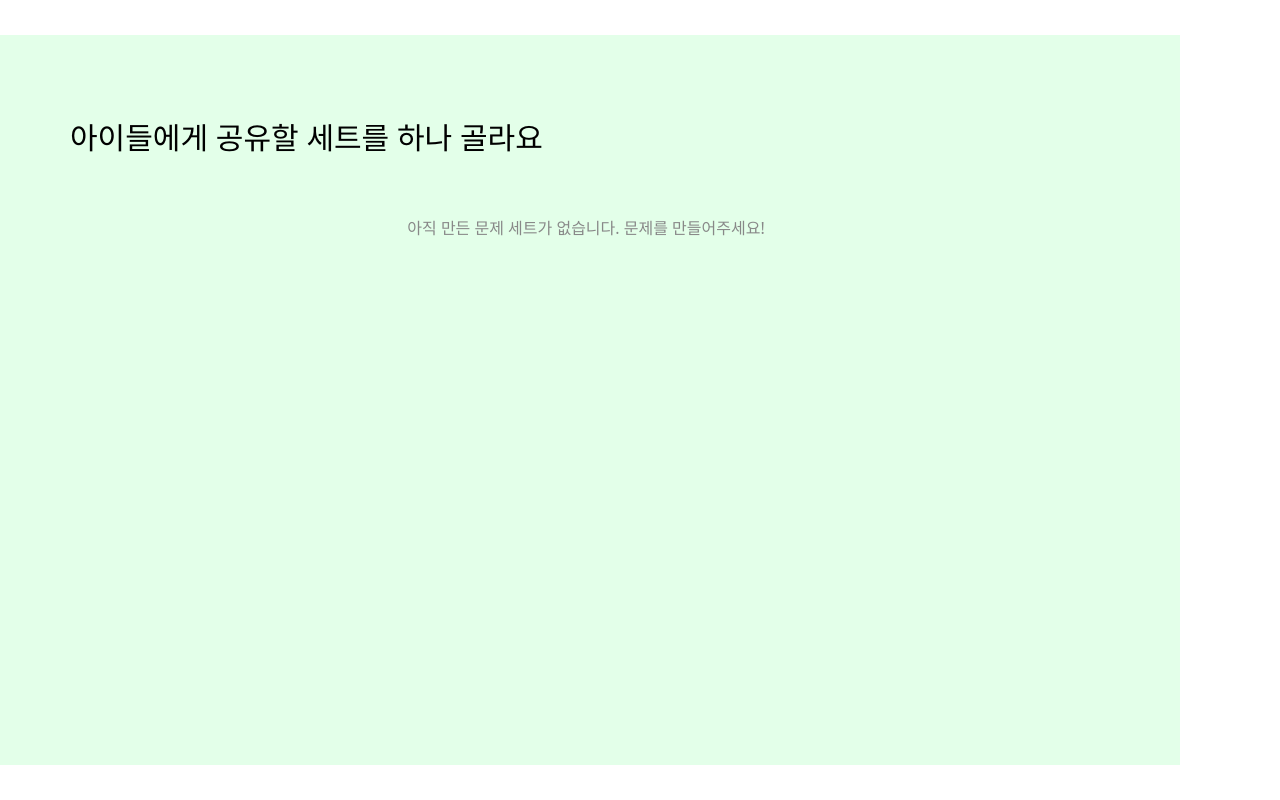
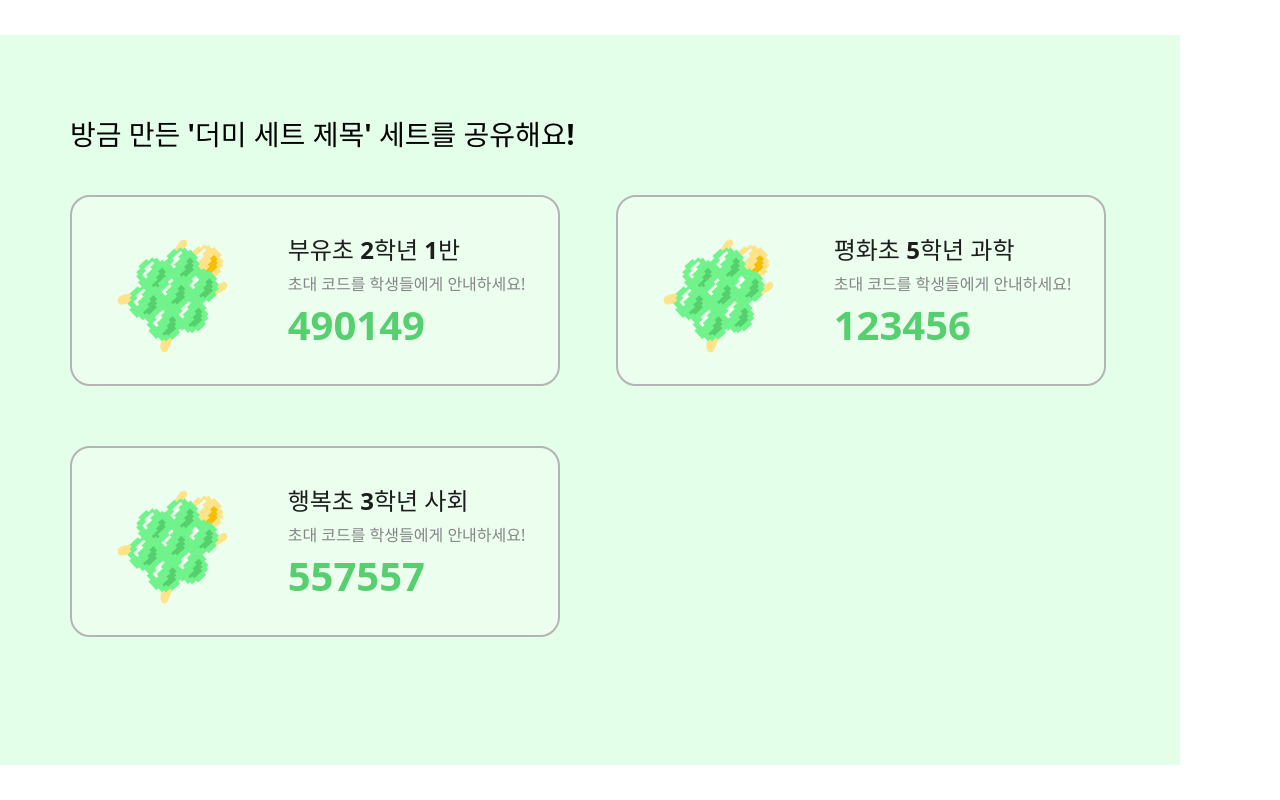
Before and after one commit to bbongturtleQueen/FE, a React (Vite) app: page /tch/chooseset in a window 1280 px wide. Built offline with nearby package versions, Linux system fonts and the light colour scheme.

Commit message:
Fix :: 선생님 세트 고르는 페이지 수정

```diff
--- a/src/App.jsx
+++ b/src/App.jsx
@@ -30,7 +30,6 @@ import Signup from './pages/teacher/signup.jsx';
 import Ready from './pages/teacher/ready.jsx';
 import MakeProblem from './pages/teacher/makeproblem.jsx';
 import ChooseSet from './pages/teacher/chooseset.jsx';
-import EnterCode from './pages/teacher/entercode.jsx';
 
 // 기본 배경음악 컴포넌트
 function BackgroundMusic() {
@@ -98,7 +97,6 @@ export default function App() {
         <Route path="/tch/ready" element={<Ready/>}/>
         <Route path="/tch/makeproblem" element={<MakeProblem />} />
         <Route path="/tch/chooseset" element={<ChooseSet/>} />
-        <Route path="/tch/entercode" element={<EnterCode/>} />
       </Routes>
     </BrowserRouter>
   );
--- a/src/pages/teacher/chooseset.jsx
+++ b/src/pages/teacher/chooseset.jsx
@@ -1,6 +1,5 @@
 import React, { useState, useEffect } from 'react';
-import { useNavigate } from 'react-router-dom';
-import styled from 'styled-components';
+import styled from 'styled-components'; // useNavigate는 더 이상 사용하지 않아도 되지만, 혹시 모를 경우를 대비해 남겨둡니다.
 import TurtleIcon from '../../assets/turtle.png';
 
 const Container = styled.div`
@@ -15,7 +14,7 @@ const Container = styled.div`
 `;
 
 const Title = styled.p`
-  font-size: 30px;
+  font-size: 28px;
   font-weight: bold;
   color:rgb(0, 0, 0);
   margin-bottom: 40px;
@@ -28,6 +27,7 @@ const GameGrid = styled.div`
   width: 100%;
 `;
 
+// 클릭 기능이 없어지므로 hover 효과와 cursor: pointer를 제거합니다.
 const GameCard = styled.div`
   display: flex;
   width: 100%;
@@ -38,14 +38,7 @@ const GameCard = styled.div`
   background-color:rgb(236, 255, 239);
   border: 2px solid #B4B4B4;
   border-radius: 20px;
-  cursor: pointer;
   transition: all 0.3s ease;
-
-  &:hover {
-    transform: translateY(-4px);
-    background-color: transparent;
-    box-shadow: 0 8px 20px rgba(0, 0, 0, 0.1);
-  }
 `;
 
 const GameIcon = styled.div`
@@ -69,65 +62,82 @@ const GameTitle = styled.h3`
   font-size: 24px;
   font-weight: bold;
   color: #1d1d1d;
-  margin-bottom: 0px;
+  margin-top: 40px;
+  margin-bottom: 4px;
 `;
 
-const GameDescription = styled.p`
-  font-size: 18px;
-  color: #858585;
-  line-height: 1.5;
-  white-space: pre-line;
+// 초대 코드를 강조하기 위한 스타일 추가
+const InviteCode = styled.p`
+  font-size: 40px;
+  font-weight: bold;
+  color: #56CF6E;
+  margin-top: 5px;
+  line-height: 1.2;
 `;
 
+
+// 6자리 랜덤 초대 코드를 생성하는 함수
+const generateRandomCode = () => {
+    return Math.floor(100000 + Math.random() * 900000).toString();
+};
+
+// **더미 데이터**
+const DUMMY_SETS = [
+    { id: 1, name: "부유초 2학년 1반", inviteCode: null, description: "즐거운 덧셈 뺄셈 세트" },
+    { id: 2, name: "평화초 5학년 과학", inviteCode: "123456", description: "광합성과 호흡 문제" },
+    { id: 3, name: "행복초 3학년 사회", inviteCode: null, description: "우리 동네 지도 그리기" },
+];
+
+
 export default function ChooseSet() {
-  const navigate = useNavigate();
-  const [sets, setSets] = useState([]);
+    // navigate는 더 이상 사용되지 않지만, import는 그대로 둡니다.
+    // const navigate = useNavigate();
+    const [sets, setSets] = useState([]); // 초기값은 빈 배열로 두고 useEffect에서 채웁니다.
     const [loading, setLoading] = useState(true);
 
-  // 선생님이 만든 세트 목록 가져오기
+    // 더미 세트 제목 ( makeproblem.jsx에서 넘어왔다고 가정)
+    const [lastCreatedSetName] = useState('더미 세트 제목');
+
+    // 1. 세트 목록 로드 후 초대 코드 생성 및 업데이트
     useEffect(() => {
-    const fetchSets = async () => {
-      try {
-        const teacherId = localStorage.getItem('teacherId');
+        // API 호출을 대체하는 더미 데이터 로딩 (비동기 효과를 위해 setTimeout 사용)
+        const fetchAndGenerateCodes = () => {
+            setLoading(true);
+            setTimeout(() => {
+                const initialSets = DUMMY_SETS;
 
-        if (!teacherId) {
-          console.error('Teacher ID not found');
-          return;
+                // 1. 코드가 없는 세트를 찾아서 코드를 생성합니다.
+                const updatedSets = initialSets.map(set => {
+                    if (!set.inviteCode) {
+                        const newCode = generateRandomCode();
+                        // **실제 배포 시: 여기서 새로 생성된 코드를 서버에 저장해야 합니다!**
+                        console.log(`[더미] 세트 ID ${set.id}에 새로운 코드 생성: ${newCode}`);
+                        return { ...set, inviteCode: newCode };
                     }
-
-        const response = await fetch(`${import.meta.env.VITE_API_URL}/ppang/set/list/${teacherId}`, {
-          method: 'GET',
-          headers: { 'Content-Type': 'application/json' }
+                    return set;
                 });
 
-        const data = await response.json();
+                // 2. 업데이트된 세트 목록을 상태에 저장합니다.
+                setSets(updatedSets);
+                setLoading(false);
 
-        if (data.status === 'success' && data.sets) {
-          setSets(data.sets);
-        } else {
-          console.error('세트 목록 가져오기 실패:', data);
-        }
-      } catch (err) {
-        console.error('세트 목록 API 오류:', err);
-        alert('세트 목록을 불러오는데 실패했습니다.');
-      } finally {
-        setLoading(false);
-      }
+            }, 500); // 로딩 효과를 위해 0.5초 딜레이
         };
 
-    fetchSets();
-  }, []);
+        fetchAndGenerateCodes();
 
-  const handleGameClick = (set) => {
-    // 세트를 선택하면 해당 세트 정보를 저장하고 entercode로 이동
-    localStorage.setItem('selectedSetId', set.id);
-    localStorage.setItem('selectedSetName', set.name);
-    navigate('/tch/entercode');
-  };
+    }, []); // 컴포넌트 마운트 시 한 번만 실행
+
+    // 클릭 이벤트 핸들러는 제거합니다.
 
     return (
         <Container>
-      <Title>아이들에게 공유할 세트를 하나 골라요</Title>
+            {/* lastCreatedSetName 상태를 사용하여 제목 표시 */}
+            <Title>
+                {lastCreatedSetName
+                    ? `방금 만든 '${lastCreatedSetName}' 세트를 공유해요!`
+                    : `세트를 하나 공유해요!!`}
+            </Title>
 
             <GameGrid>
                 {loading ? (
@@ -136,13 +146,20 @@ export default function ChooseSet() {
                     </p>
                 ) : sets.length > 0 ? (
                     sets.map((set) => (
-            <GameCard key={set.id} onClick={() => handleGameClick(set)}>
+                        // 클릭 이벤트 제거
+                        <GameCard key={set.id}>
                             <GameIcon>
                                 <img src={TurtleIcon} alt={set.name} />
                             </GameIcon>
                             <GameInfo>
                                 <GameTitle>{set.name}</GameTitle>
-                <GameDescription>{set.description || '문제 세트'}</GameDescription>
+                                <p style={{ fontSize: '16px', color: '#858585', margin: '0' }}>
+                                    초대 코드를 학생들에게 안내하세요!
+                                </p>
+                                {/* 코드가 무조건 존재하므로 바로 표시 */}
+                                {set.inviteCode && (
+                                    <InviteCode>{set.inviteCode}</InviteCode>
+                                )}
                             </GameInfo>
                         </GameCard>
                     ))
--- a/src/pages/teacher/entercode.jsx
+++ /dev/null
@@ -1,225 +0,0 @@
-import React, { useState, useEffect, useRef } from 'react';
-import { useNavigate } from 'react-router-dom';
-import styled from 'styled-components';
-
-const Container = styled.div`
-    width: 1040px;
-    height: 630px;
-    display: flex;
-    flex-direction: column;
-    padding: 50px 70px 50px 70px;
-    background-color: #E3FFE9;
-    position: relative;
-    overflow: hidden;
-    align-items: center;
-`;
-
-const ContentBox = styled.div`
-    background-color: white;
-    padding: 40px;
-    border-radius: 15px;
-    box-shadow: 0 4px 10px rgba(0, 0, 0, 0.05);
-    width: 100%;
-    max-width: 800px;
-    text-align: center;
-    margin-bottom: 30px;
-`;
-
-const InstructionText = styled.p`
-    font-size: 24px;
-    font-weight: bold;
-    color: #333;
-    margin-bottom: 20px;
-`;
-
-const CodeWrapper = styled.div`
-    display: flex;
-    justify-content: center;
-    align-items: center;
-    margin-bottom: 30px;
-`;
-
-const InviteCode = styled.span`
-    font-size: 90px;
-    font-weight: bold;
-    color: #4CAF50;
-    margin-right: 60px;
-`;
-
-const StartButton = styled.button`
-    background-color: #D7D7D7;
-    color: #858585;
-    width: 200px;
-    font-size: 16px;
-    padding: 12px 30px;
-    border: none;
-    border-radius: 8px;
-    cursor: pointer;
-    transition: background-color 0.3s;
-
-    &:hover {
-        background-color: #79C27C;
-        color: white;
-    }
-`;
-
-const StudentGrid = styled.div`
-    display: grid;
-    grid-template-columns: repeat(4, 1fr);
-    gap: 20px;
-    width: 100%;
-    max-width: 800px;
-`;
-
-const StudentCard = styled.div`
-    background-color: white;
-    color: #333;
-    padding: 15px 10px;
-    border-radius: 8px;
-    text-align: center;
-    font-size: 20px;
-    font-weight: 500;
-    box-shadow: 0 2px 4px rgba(0, 0, 0, 0.05);
-`;
-
-const WEBSOCKET_HOST = "ws://localhost:8000";
-
-export default function EnterCode() {
-    const navigate = useNavigate();
-    const [inviteCode, setInviteCode] = useState('------');
-    const [students, setStudents] = useState([]);
-    const [loading, setLoading] = useState(true);
-
-    const wsRef = useRef(null);
-
-    // 방 생성 API 호출
-    useEffect(() => {
-        const createRoom = async () => {
-            try {
-                const teacherId = localStorage.getItem('teacherId');
-
-                if (!teacherId) {
-                    console.error("Teacher ID not found in localStorage.");
-                    return;
-                }
-
-                const response = await fetch(`${import.meta.env.VITE_API_URL}/ppang/tch/create-room`, {
-                    method: 'POST',
-                    headers: { 'Content-Type': 'application/json' },
-                    // ⭐️ 수정: 백엔드에 맞게 'teacher_id' 사용
-                    body: JSON.stringify({ teacher_id: teacherId })
-                });
-
-                const data = await response.json();
-
-                // ⭐️ 수정: 백엔드에 맞게 'room_code' 사용
-                if (data.status === 'success' && data.room_code) {
-                    setInviteCode(data.room_code);
-                } else {
-                    console.error('방 생성 실패:', data);
-                    alert('방 생성에 실패했습니다.');
-                }
-            } catch (err) {
-                console.error('방 생성 API 오류:', err);
-                alert('서버 연결에 실패했습니다.');
-            } finally {
-                setLoading(false);
-            }
-        };
-
-        createRoom();
-    }, []);
-
-    useEffect(() => {
-        if (inviteCode === '------') return;
-
-        const storedTeacherId = localStorage.getItem('teacherId');
-
-        if (!storedTeacherId) {
-            console.error("Teacher ID not found in localStorage. Please log in.");
-            return;
-        }
-
-        const ws = new WebSocket(`${WEBSOCKET_HOST}/ws/classroom-${inviteCode}`);
-        wsRef.current = ws;
-
-        let teacherId = storedTeacherId;
-
-        ws.onopen = () => {
-            ws.send(JSON.stringify({
-                userId: teacherId,
-                type: "teacher_join"
-            }));
-        };
-
-        ws.onmessage = (event) => {
-            const data = JSON.parse(event.data);
-
-            if (data.type === "join" || data.type === "leave") {
-                // students는 백엔드에서 받은 kid_id 문자열의 배열입니다.
-                setStudents(data.list);
-            }
-        };
-
-        ws.onerror = (error) => {
-            console.error("WebSocket Error:", error);
-        };
-
-        ws.onclose = () => {
-            console.log(`WebSocket Disconnected from classroom: ${inviteCode}`);
-        };
-
-        return () => {
-            if (ws) {
-                ws.close();
-            }
-        };
-    }, [inviteCode]);
-
-    const handleStartGame = () => {
-        if (wsRef.current && wsRef.current.readyState === WebSocket.OPEN) {
-
-            wsRef.current.send(JSON.stringify({
-                type: "delete_code",
-                code: inviteCode,
-            }));
-
-            wsRef.current.send(JSON.stringify({
-                type: "start_game",
-            }));
-
-            navigate('/tch/game');
-
-        } else {
-            console.error("WebSocket is not connected. Cannot start game.");
-            navigate('/tch/game');
-        }
-    };
-
-    return (
-        <Container>
-            <ContentBox>
-                <InstructionText>초대 코드를 학생들에게 안내하세요!</InstructionText>
-                <CodeWrapper>
-                    <InviteCode>{inviteCode}</InviteCode>
-                    <StartButton onClick={handleStartGame}>게임 시작하기</StartButton>
-                </CodeWrapper>
-            </ContentBox>
-
-            <StudentGrid>
-                {students.length > 0 ? (
-                    students.map((student) => (
-                        // ⭐️ 수정: React 경고 해결 및 백엔드 데이터에 맞게 student 문자열을 key와 내용으로 사용
-                        <StudentCard key={student}>
-                            {student}
-                        </StudentCard>
-                    ))
-                ) : (
-                    <p style={{ gridColumn: '1 / span 4', textAlign: 'center', color: '#888' }}>
-                        학생들의 접속을 기다리고 있습니다...
-                    </p>
-                )}
-            </StudentGrid>
-        </Container>
-    );
-}
```
Lines whose indentation alone changed are shown as unchanged.
